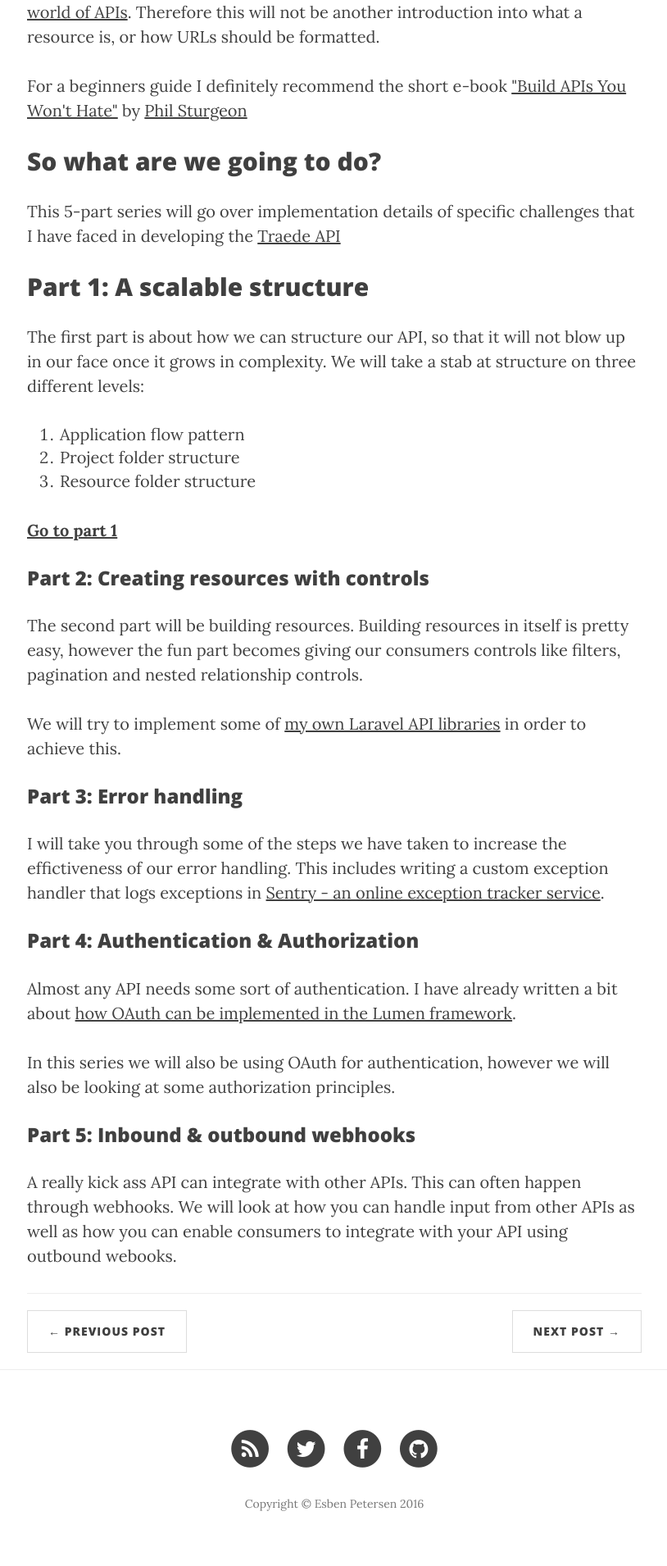
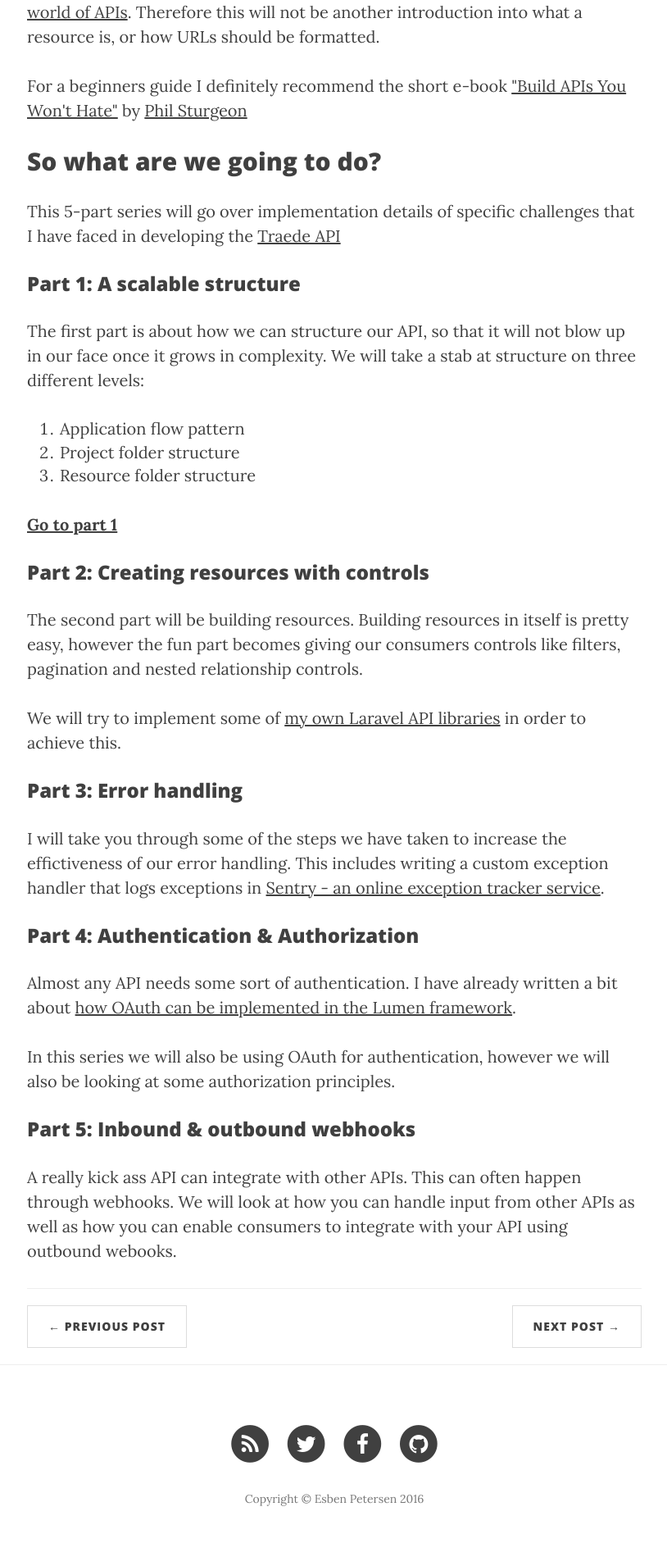
Before and after one commit to esbenp/esbenp.github.io, a Jekyll site: the page built from _posts/2016-04-11-modern-rest-api-laravel-part-0.markdown, in a window 1280 px wide. Shown: the part 1634-3544 px from the top of the page at 82% size, without its empty margins (232-1046 px from the left). Built offline with Jekyll 4.4.1, drawn with Linux system fonts in a browser that asks for light colours; nearby versions of some CDN libraries; Markdown is read by kramdown in place of the engine named in the settings.

Commit message:
conditionally add google analytics

```diff
--- a/_layouts/default.html
+++ b/_layouts/default.html
@@ -11,6 +11,7 @@
 
     {% include footer.html %}
 
+    {% if jekyll.environment != "development" %}
     <script>
       (function(i,s,o,g,r,a,m){i['GoogleAnalyticsObject']=r;i[r]=i[r]||function(){
       (i[r].q=i[r].q||[]).push(arguments)},i[r].l=1*new Date();a=s.createElement(o),
@@ -19,8 +20,8 @@
 
       ga('create', 'UA-15829629-8', 'auto');
       ga('send', 'pageview');
-
     </script>
+    {% endif %}
 
 </body>
 
--- a/_posts/2016-04-11-modern-rest-api-laravel-part-0.markdown
+++ b/_posts/2016-04-11-modern-rest-api-laravel-part-0.markdown
@@ -50,7 +50,7 @@
   faced in developing the <a href="http://traede.com">Traede API</a>
 </p>
 
-<h2><a href="/2016/04/11/modern-rest-api-laravel-part-1/">Part 1: A scalable structure</a></h2>
+<h3><a href="/2016/04/11/modern-rest-api-laravel-part-1/">Part 1: A scalable structure</a></h3>
 
 <p>
   The first part is about how we can structure our API, so that it will not blow up in our
```
Lines whose indentation alone changed are shown as unchanged.
